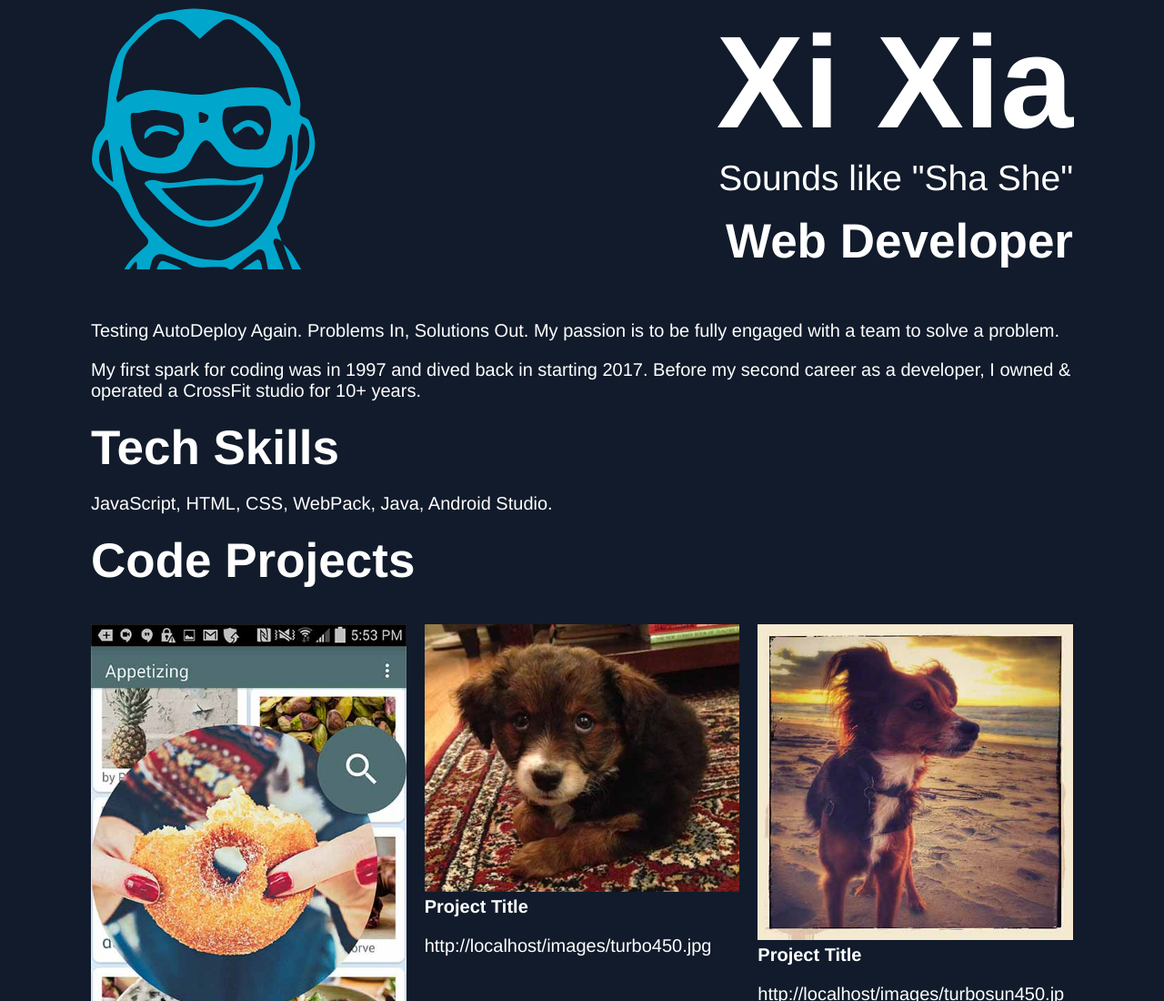
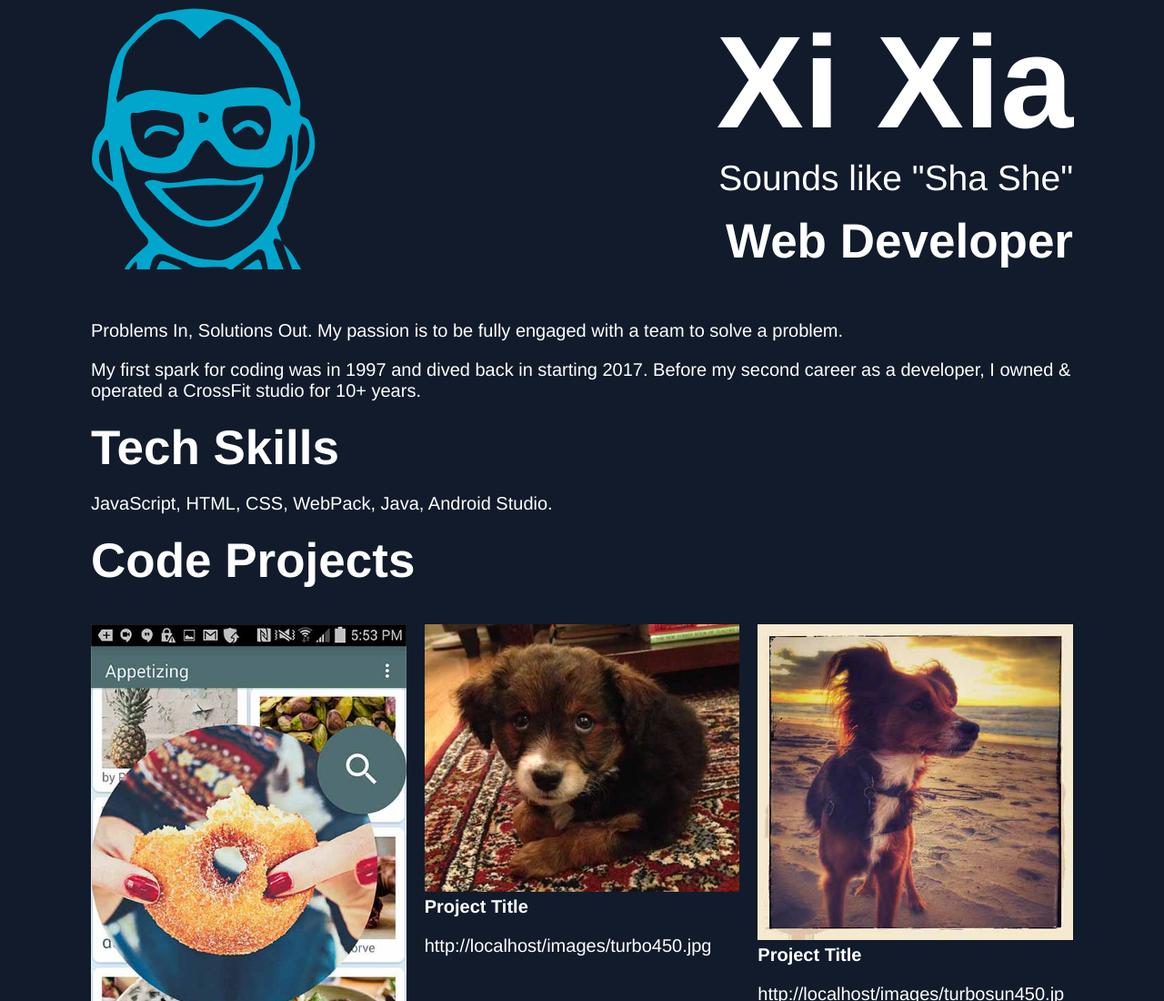
Before and after one commit to XiXiaPdx/portfolio-page, a website built with webpack: page src/index.html in a window 1280 px wide. Shown: the top 1100 px of the page at 91% size. Built offline with nearby package versions, Linux system fonts and the light colour scheme.

Commit message:
testing autodeploy with hmtl text change

```diff
--- a/src/index.html
+++ b/src/index.html
@@ -18,7 +18,7 @@
     <main>
       <div class="resume-Description">
           <p>
-            Testing AutoDeploy Again. Problems In, Solutions Out. My passion is to be fully engaged with a team to solve a problem.
+            Problems In, Solutions Out. My passion is to be fully engaged with a team to solve a problem.
           </p>
           <p>
             My first spark for coding was in 1997 and dived back in starting 2017.  Before my second career as a developer, I owned & operated a CrossFit studio for 10+ years.
```
Also changed, not shown: dist/index.html.
